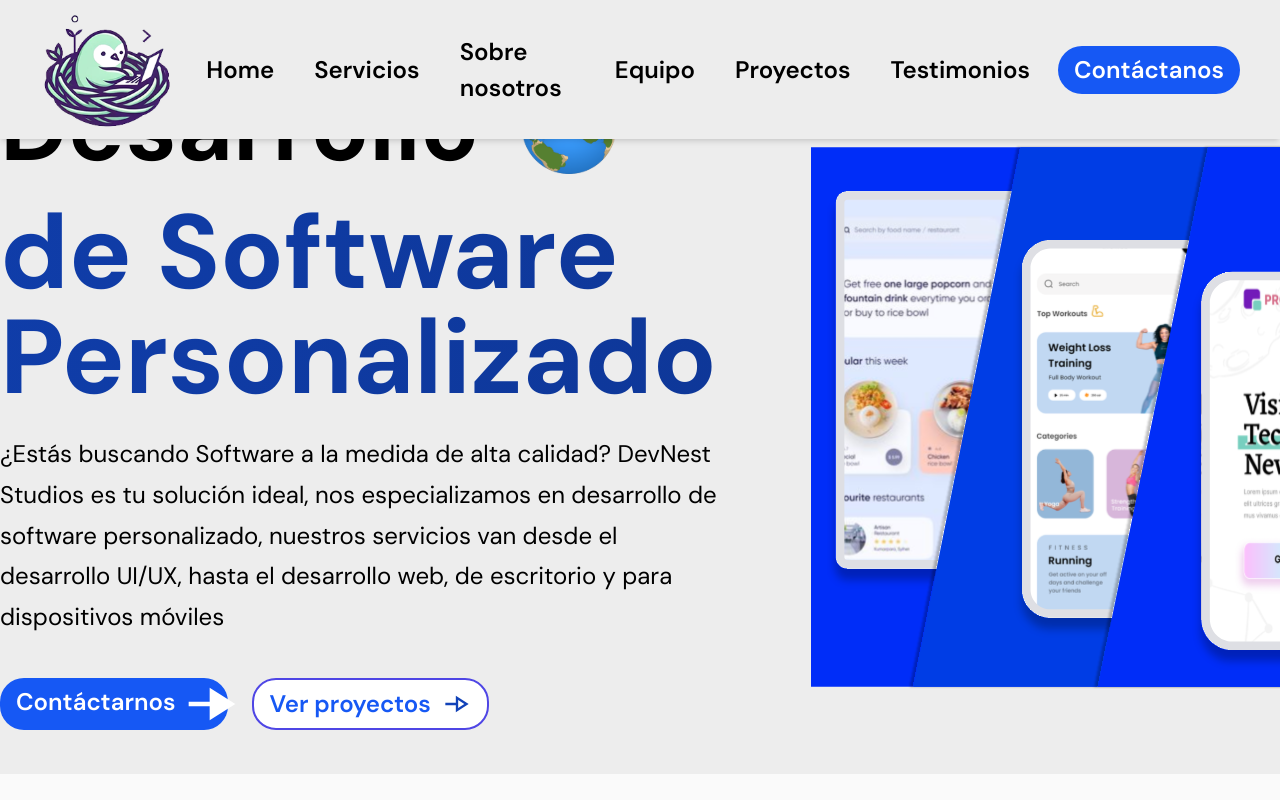
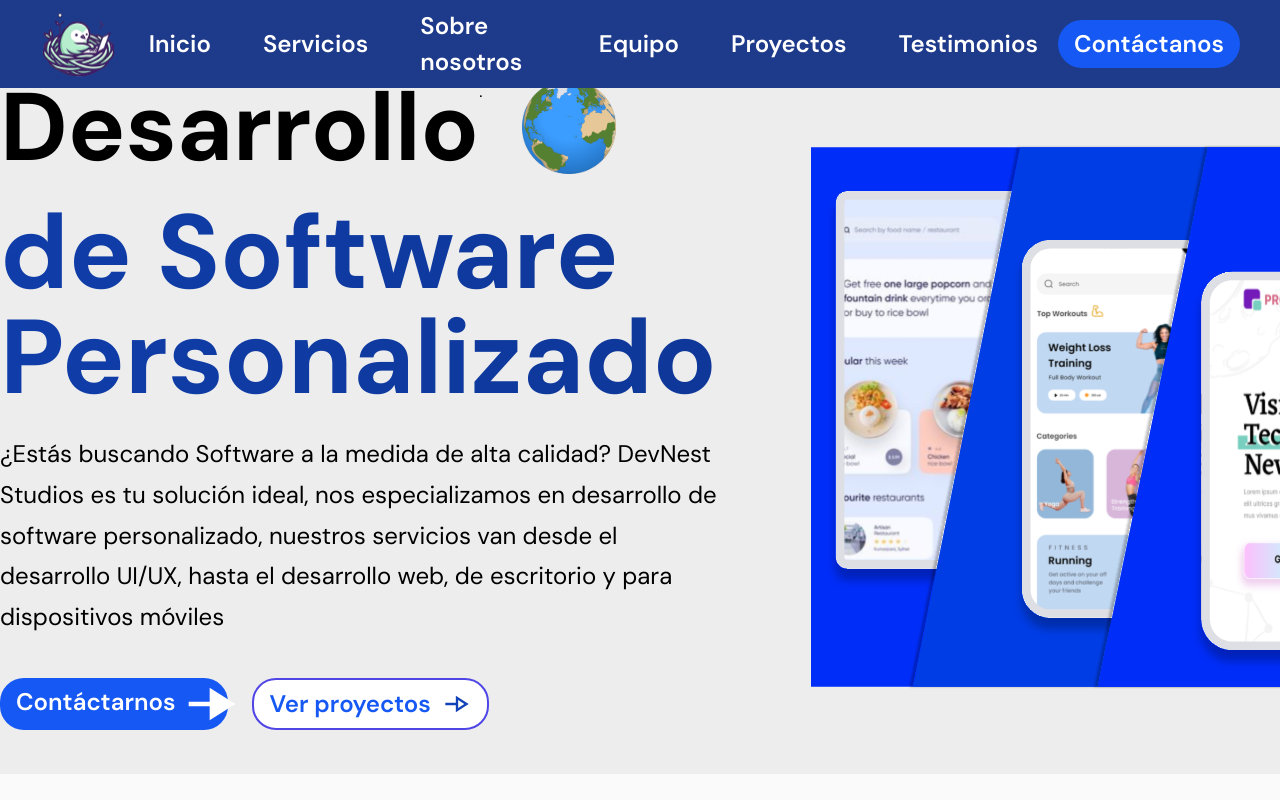
Before and after one commit to MichaelTorres12/DevNestStudios_LandingPage, a React (Vite) app: page / in a window 1280 px wide. Shown: the top 800 px of the page. Built offline with nearby package versions, Linux system fonts and the light colour scheme.

Commit message:
Tercer cambio en el header para subir a produccion y testear

```diff
--- a/src/components/HeaderSection/HeaderComponent.jsx
+++ b/src/components/HeaderSection/HeaderComponent.jsx
@@ -6,7 +6,7 @@ import { BookOpenIcon, Bars3BottomRightIcon, XMarkIcon } from '@heroicons/react/
 
 export const HeaderComponent = () => {
   let Links =[
-    {name: 'Home', link: '/'},
+    {name: 'Inicio', link: '/'},
     {name: 'Servicios', link: '/'},
     {name: 'Sobre nosotros', link: '/'},
     {name: 'Equipo', link: '/'},
@@ -16,28 +16,28 @@ export const HeaderComponent = () => {
   let [open, setOpen] =useState(false);
 
   return (
-    <div className='generalWrapperResponsive shadow-md w-full  fixed z-50 top-0 left-0 bg-[#EDEDED] '>
-       <div className='md:flex items-center justify-between md:px-10 px-7 container mx-auto flex  max-w-8xl mt-2 mb-2'>
+    <div className='generalWrapperResponsive w-full  fixed z-50 top-0 left-0 bg-[#1e3a8a] '>
+       <div className='md:flex items-center justify-between md:px-10 px-7 container mx-auto flex  max-w-8xl mt-1 mb-1'>
         {/* logo section */}
         <div className='font-bold text-2xl cursor-pointer flex items-center gap-2'>
-            <img className=' logoImg' src="/devNestStudiosLogo.svg" alt="DevNest Studios Logo" />
+            <img className=' logoImg sm:w-20 sm:h-20' src="/devNestStudiosLogo.svg" alt="DevNest Studios Logo" />
         </div>
         {/* Menu icon */}
-        <div onClick={()=>setOpen(!open)} className='absolute right-8 cursor-pointer md:hidden w-7 h-7 items-center justify-center'>
+        <div onClick={()=>setOpen(!open)} className='absolute right-8 cursor-pointer md:hidden w-7 h-7 items-center justify-center text-white font-bold'>
             {
                 open ? <XMarkIcon/> : <Bars3BottomRightIcon />
             }
         </div>
         {/* linke items */}
-        <ul className={`md:flex md:items-center md:pb-0 pb-12 absolute md:static bg-[#EDEDED]  md:z-auto z-[-1] left-0 w-full md:w-auto md:pl-0 pl-9 transition-all duration-500 ease-in ${open ? 'top-24' : 'top-[-490px]'}`}>
+        <ul className={` md:flex md:items-center md:pb-0 pb-12 absolute md:static bg-[#1e3a8a]  md:z-auto z-[-1] left-0 w-full md:w-auto md:pl-0 pl-9 transition-all duration-500 ease-in ${open ? 'top-[70px]' : 'top-[-490px]'}`}>
                 {
                     Links.map((link) => (
                     // eslint-disable-next-line react/jsx-key
-                    <li className='md:ml-8 md:my-0 my-7 font-semibold mr-2'>
-                        <a href={link.link} className='text-black text-[24px] hover:text-blue-700  duration-100'>{link.name}</a>
+                    <li className='mr-5 md:ml-8 md:my-0 my-7 font-semibold mr-2'>
+                        <a href={link.link} className='text-white text-[24px] hover:text-[#ffff00]  duration-100'>{link.name}</a>
                     </li>))
                 }
-                <button className='btn text-2xl font-semibold bg-[#1658F4] text-white px-4 py-2 rounded-3xl  hover:bg-[#081273] hover:shadow-lg hover:gray-500/100 duration-300 ml-5'>Contáctanos</button>
+                <button className='btn text-2xl font-semibold bg-[#1658F4] text-white px-4 py-2 rounded-3xl  hover:bg-[#ffff00] hover:text-black hover:shadow-lg hover:gray-500/100 duration-300 '>Contáctanos</button>
             </ul>
       {/* button */}
       </div>
--- a/src/components/HeaderSection/HeaderSectionStyle.css
+++ b/src/components/HeaderSection/HeaderSectionStyle.css
@@ -20,21 +20,15 @@
 
   /* Estilos para tabletas */
   @media only screen and (min-width: 481px) and (max-width: 768px) {
-    .generalWrapperResponsive {
 
-    }
   }
 
   /* Estilos para portátiles */
   @media only screen and (min-width: 769px) and (max-width: 1024px) {
-    .generalWrapperResponsive {
 
-    }
   }
 
   /* Estilos para dispositivos grandes */
   @media only screen and (min-width: 1025px) and (max-width: 1200px) {
-    .generalWrapperResponsive {
 
-    }
   }
--- a/tailwind.config.js
+++ b/tailwind.config.js
@@ -10,7 +10,11 @@ export default {
         'tiny-lineHeight': '1.7',
         'extra-loose': '1',
         'very-tiny-interline': '1.3',
-      }
+      },
+      screens: {
+        'tablet': '481px',
+        'tablet-max': {'max': '970px'},
+      },
     },
   },
   plugins: [],
```
